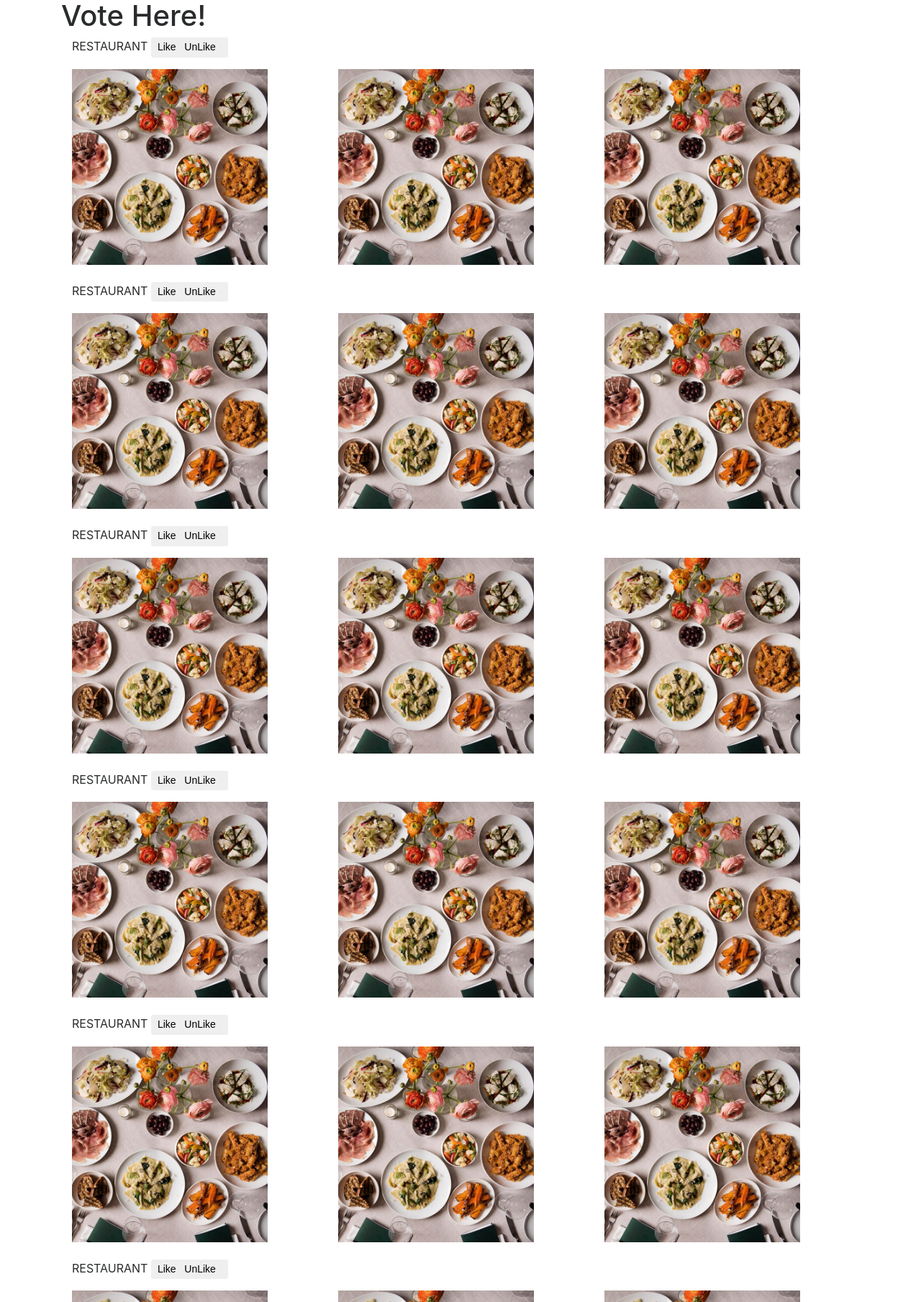
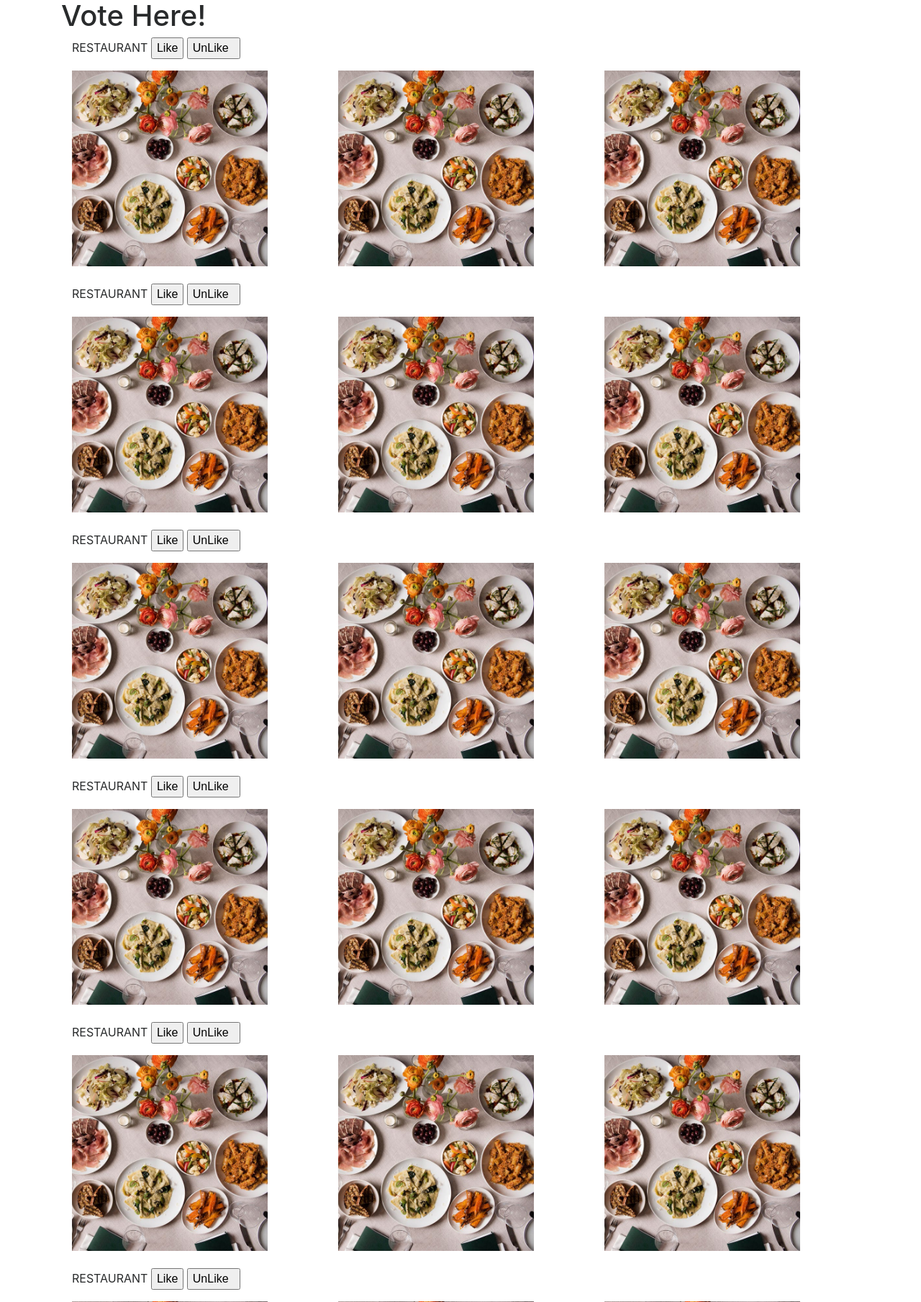
Before and after one commit to soohyunkim/Tender, a Flask app: page /vote in a window 1280 px wide. Shown: the top 1809 px of the page at 72% size. Run offline with Flask 2, Linux system fonts and the light colour scheme; some libraries are stand-ins or nearby versions.

Commit message:
Change button types

```diff
--- a/templates/votingPage.html
+++ b/templates/votingPage.html
@@ -16,8 +16,10 @@
     <h1>Vote Here!</h1>
     <div class="container">
         <p>RESTAURANT
-            <button type="button" class="btn btn-default btn-sm">
-                <span class="glyphicon glyphicon-thumbs-up"></span> Like &nbsp;
+            <button id="like1" type="button">
+                <span class="glyphicon glyphicon-thumbs-up"></span> Like
+            </button>
+            <button id="unlike1" type="button">
                 <span class="glyphicon glyphicon-thumbs-down"></span> UnLike &nbsp;
             </button>
         </p>
@@ -36,8 +38,10 @@
     <br>
     <div class="container">
         <p>RESTAURANT
-            <button type="button" class="btn btn-default btn-sm">
-                <span class="glyphicon glyphicon-thumbs-up"></span> Like &nbsp;
+            <button id="like2" type="button">
+                <span class="glyphicon glyphicon-thumbs-up"></span> Like
+            </button>
+            <button id="unlike2" type="button">
                 <span class="glyphicon glyphicon-thumbs-down"></span> UnLike &nbsp;
             </button>
         </p>
@@ -56,8 +60,10 @@
     <br>
     <div class="container">
         <p>RESTAURANT
-            <button type="button" class="btn btn-default btn-sm">
-                <span class="glyphicon glyphicon-thumbs-up"></span> Like &nbsp;
+            <button id="like3" type="button">
+                <span class="glyphicon glyphicon-thumbs-up"></span> Like
+            </button>
+            <button id="unlike3" type="button">
                 <span class="glyphicon glyphicon-thumbs-down"></span> UnLike &nbsp;
             </button>
         </p>
@@ -76,8 +82,10 @@
     <br>
     <div class="container">
         <p>RESTAURANT
-            <button type="button" class="btn btn-default btn-sm">
-                <span class="glyphicon glyphicon-thumbs-up"></span> Like &nbsp;
+            <button id="like4" type="button">
+                <span class="glyphicon glyphicon-thumbs-up"></span> Like
+            </button>
+            <button id="unlike4" type="button">
                 <span class="glyphicon glyphicon-thumbs-down"></span> UnLike &nbsp;
             </button>
         </p>
@@ -96,8 +104,10 @@
     <br>
     <div class="container">
         <p>RESTAURANT
-            <button type="button" class="btn btn-default btn-sm">
-                <span class="glyphicon glyphicon-thumbs-up"></span> Like &nbsp;
+            <button id="like5" type="button">
+                <span class="glyphicon glyphicon-thumbs-up"></span> Like
+            </button>
+            <button id="unlike5" type="button">
                 <span class="glyphicon glyphicon-thumbs-down"></span> UnLike &nbsp;
             </button>
         </p>
@@ -116,8 +126,10 @@
     <br>
     <div class="container">
         <p>RESTAURANT
-            <button type="button" class="btn btn-default btn-sm">
-                <span class="glyphicon glyphicon-thumbs-up"></span> Like &nbsp;
+            <button id="like6" type="button">
+                <span class="glyphicon glyphicon-thumbs-up"></span> Like
+            </button>
+            <button id="unlike6" type="button">
                 <span class="glyphicon glyphicon-thumbs-down"></span> UnLike &nbsp;
             </button>
         </p>
@@ -136,8 +148,10 @@
     <br>
     <div class="container">
         <p>RESTAURANT
-            <button type="button" class="btn btn-default btn-sm">
-                <span class="glyphicon glyphicon-thumbs-up"></span> Like &nbsp;
+            <button id="like7" type="button">
+                <span class="glyphicon glyphicon-thumbs-up"></span> Like
+            </button>
+            <button id="unlike7" type="button">
                 <span class="glyphicon glyphicon-thumbs-down"></span> UnLike &nbsp;
             </button>
         </p>
@@ -156,8 +170,10 @@
     <br>
     <div class="container">
         <p>RESTAURANT
-            <button type="button" class="btn btn-default btn-sm">
-                <span class="glyphicon glyphicon-thumbs-up"></span> Like &nbsp;
+            <button id="like8" type="button">
+                <span class="glyphicon glyphicon-thumbs-up"></span> Like
+            </button>
+            <button id="unlike8" type="button">
                 <span class="glyphicon glyphicon-thumbs-down"></span> UnLike &nbsp;
             </button>
         </p>
@@ -176,8 +192,10 @@
     <br>
     <div class="container">
         <p>RESTAURANT
-            <button type="button" class="btn btn-default btn-sm">
-                <span class="glyphicon glyphicon-thumbs-up"></span> Like &nbsp;
+            <button id="like9" type="button">
+                <span class="glyphicon glyphicon-thumbs-up"></span> Like
+            </button>
+            <button id="unlike9" type="button">
                 <span class="glyphicon glyphicon-thumbs-down"></span> UnLike &nbsp;
             </button>
         </p>
@@ -196,8 +214,10 @@
     <br>
     <div class="container">
         <p>RESTAURANT
-            <button type="button" class="btn btn-default btn-sm">
-                <span class="glyphicon glyphicon-thumbs-up"></span> Like &nbsp;
+            <button id="like10" type="button">
+                <span class="glyphicon glyphicon-thumbs-up"></span> Like
+            </button>
+            <button id="unlike10" type="button">
                 <span class="glyphicon glyphicon-thumbs-down"></span> UnLike &nbsp;
             </button>
         </p>
```
